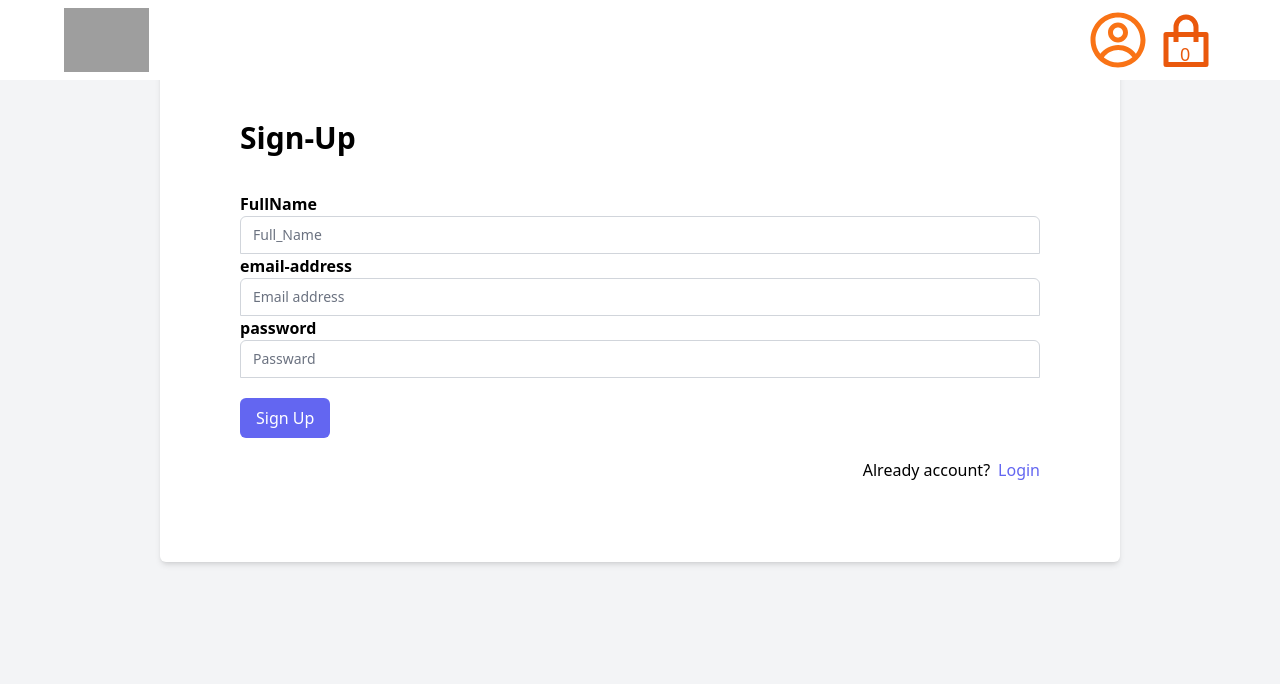
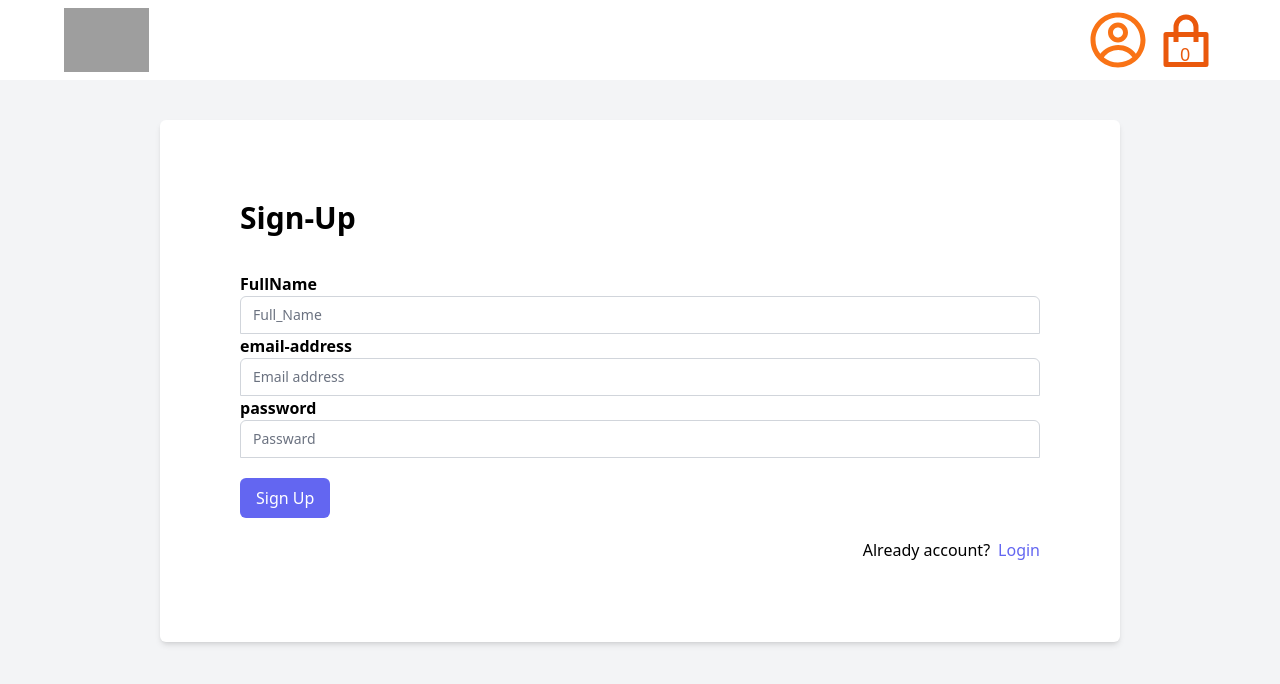
Before and after one commit to suniljoshi26/easycart, a React (Vite) app: page /signup in a window 1280 px wide. Shown: the top 684 px of the page. Built offline with nearby package versions, Linux system fonts and the light colour scheme; no server answers; grey boxes are pictures that could not be loaded; the HTML template or start-up script is replaced by a standard one.

Commit message:
singup  ui cha

```diff
--- a/src/Login/SignUp.jsx
+++ b/src/Login/SignUp.jsx
@@ -60,7 +60,7 @@ const SignUp = ({
   // });
 
   return (
-    <div>
+    <div className=" mt-20">
       <div className=" w-full h-screen overflow-scroll bg-gray-100 md:px-40 px-4 py-10">
         <form
           onSubmit={handleSubmit}
```
